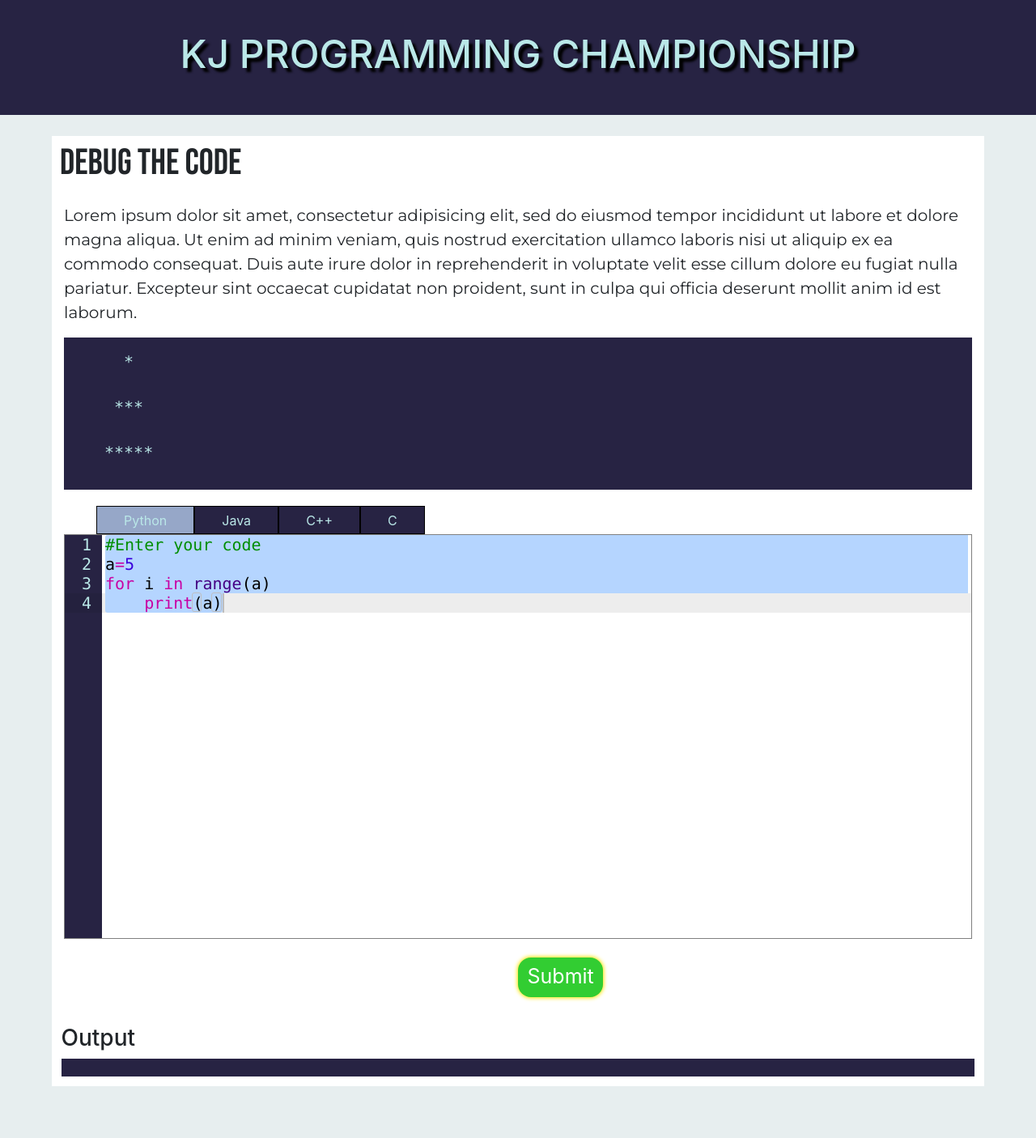
After one commit to saadshaikh0/kj, a Django app: page /algorithm/ in a window 1280 px wide. The commit adds this page. Shown: the whole page at 81% size. Run offline with Django 3.2, Linux system fonts and the light colour scheme; the visitor is signed in with stand-in values (Sample User, id 1); some libraries are stand-ins or nearby versions.

Commit message:
algorithm page added

```diff
--- a/kjcodedecode/kjpage/urls.py
+++ b/kjcodedecode/kjpage/urls.py
@@ -5,4 +5,6 @@ urlpatterns=[path("",views.home,name="home"),
             path("postdata/",views.postdata,name="postdata"),
             path("mcq/",views.mcq,name="mcq"),
             path('mcqpost/',views.mcqpost,name="mcqpost"),
+            path('score/',views.score,name="score"),
+            path("algorithm/",views.algo, name="algorithm"),
             ]
--- a/kjcodedecode/kjpage/views.py
+++ b/kjcodedecode/kjpage/views.py
@@ -40,7 +40,10 @@ def postdata(request):
 
         response = requests.post('https://ide.geeksforgeeks.org/main.php', headers=headers, data=data)
         output=response.json()['output']
+        print(response.json())
+        print("//////////")
         print(output)
+        print("##########")
 
         return JsonResponse({'output':output})
 
@@ -84,4 +87,16 @@ def mcqpost(request):
         s.marks=marks1
         s.save()
 
-    return redirect("/")
+    return redirect("/algorithm/")
+@login_required
+def score(request):
+    q=question.objects.all()
+    s=Student.objects.get(user_id=request.user.id)
+    correct=s.marks
+    wrong=len(q)-correct
+    result="PASS" if correct>wrong else "FAIL"
+    return render(request,"score.html",{"total":len(q),"c":correct,"w":wrong,"r":result})
+
+@login_required
+def algo(request):
+    return render(request,"algorithm.html")
--- /dev/null
+++ b/kjcodedecode/static/algorithm.css
@@ -0,0 +1,123 @@
+html,body{
+  height: auto;
+}
+body{
+  background: #e7eeef;
+}
+.head{
+  background: #272343;
+  padding: 3%;
+}
+.head h2{
+  color: #bae8e8;
+  text-shadow: 5px 5px 3px black;
+  font-size: 300%;
+}
+.question-head{
+padding-left: 10px;
+}
+.question-head p{
+  font-size: 45px;
+  margin-top: 10px;
+  font-family: 'Bebas Neue', cursive;
+
+}
+.content{
+  height: auto;
+background: white;
+margin:  5%;
+margin-top: 2%;
+}
+.question-content{
+  padding: 0px 15px;
+  padding-bottom: 20px;
+}
+.question-content p{
+  font-size: 20px;
+  font-family: 'Montserrat', sans-serif;
+}
+.example-output{
+  padding: 10px 0px;
+  background: #272343;
+}
+.example-output pre{
+  font-size: 20px;
+  margin-left: 50px;
+  padding: 5px 0px;
+    color: #bae8e8;
+}
+#editor{
+  width: 100%;
+  height: 500px;
+  background: white;
+  border: 1px solid grey;
+}
+.ace_gutter-layer{
+  background: #272343;
+}
+.ace_gutter-cell{
+  color: #bae8e8;
+}.editwrap{
+
+  background: white;
+
+}
+button[type="submit"]{
+    margin: 2% 0;
+  margin-left: 50%;
+font-size: 25px;
+padding: 0.5% 1%;
+border-radius: 1rem;
+border: none;
+background: #32CD32;
+color: white;
+box-shadow: 0 0 5px 1px #FFE600;
+}
+button[type="submit"]:hover,button[type="submit"]:active{
+  background: 	#228B22;
+
+}
+.output{
+  padding: 1%;
+
+}
+.output div{
+  padding: 1%;
+  background: #272343;
+  color: #bae8e8;
+}
+.tabs ul{
+  list-style: none;
+  display: flex;
+  flex-wrap: wrap;
+  margin-bottom: 0px;
+  padding-left: 45px;
+  margin-left: 10px;
+}
+
+.tabs ul li{
+  flex-grow: 1;
+  border:1px solid black;
+  padding: 1%;
+  background: #272343;
+  cursor:pointer;
+  color: #bae8e8;
+}
+.tabs a{
+
+  text-decoration: none;
+
+}
+
+.tabs ul li:hover{
+  background: #274b8f7c;
+  color: #bae8e8;
+
+}
+.tabs ul li.active{
+  background: #274b8f7c;
+}
+.tabs{
+
+  width: 40%;
+}
--- /dev/null
+++ b/kjcodedecode/templates/algorithm.html
@@ -0,0 +1,134 @@
+{%load static%}
+<!DOCTYPE html>
+<html lang="en" dir="ltr">
+  <head>
+    <meta charset="utf-8">
+    <link href="https://use.fontawesome.com/releases/v5.0.4/css/all.css" rel="stylesheet">
+<script src="https://cdnjs.cloudflare.com/ajax/libs/ace/1.4.7/ace.js" charset="utf-8"></script>
+    <link href="https://stackpath.bootstrapcdn.com/bootstrap/4.4.1/css/bootstrap.min.css" rel="stylesheet" integrity="sha384-Vkoo8x4CGsO3+Hhxv8T/Q5PaXtkKtu6ug5TOeNV6gBiFeWPGFN9MuhOf23Q9Ifjh" crossorigin="anonymous">
+<link rel="stylesheet" href="{% static 'algorithm.css'%}">
+<link href="https://fonts.googleapis.com/css?family=Bebas+Neue|Montserrat&display=swap" rel="stylesheet">
+    <title>Algorithm page</title>
+  </head>
+  <body>
+    <div class="head">
+      <h2 class="text-center">KJ PROGRAMMING CHAMPIONSHIP
+            <!-- <i class="fas fa-desktop"></i> -->
+          </h2>
+    </div>
+    <div class="content ">
+      <div class="question-head">
+        <p>DEBUG THE CODE</p>
+      </div>
+      <div class="question-content">
+        <p>Lorem ipsum dolor sit amet, consectetur adipisicing elit, sed do eiusmod tempor incididunt ut labore et dolore magna aliqua. Ut enim ad minim veniam, quis nostrud exercitation ullamco laboris nisi ut aliquip ex ea commodo consequat. Duis aute irure dolor in reprehenderit in voluptate velit esse cillum dolore eu fugiat nulla pariatur. Excepteur sint occaecat cupidatat non proident, sunt in culpa qui officia deserunt mollit anim id est laborum.
+        </p>
+        <div class="example-output">
+          <pre>  *  </pre>
+          <pre> ***  </pre>
+          <pre>*****  </pre>
+        </div>
+      </div>
+      <div class="tabs">
+        <ul>
+        <li class="text-center active" l="Python3">
+          Python
+
+        </li>
+        <li class="text-center" l="java">
+          Java
+
+        </li>
+        <li class="text-center" l="Cpp14">
+
+          C++
+        </li>
+        <li class="text-center" l="c">
+          C
+
+        </li>
+        </ul>
+      </div>
+      <form action="/postdata/" id="data" method="POST" enctype="multipart/form-data">
+        {%csrf_token%}
+        <div class="container-fluid editwrap">
+          <div id="editor"></div>
+    </div>
+
+
+        <button type="submit" name="button">Submit</button>
+
+
+
+
+
+      </form>
+      <div class="output">
+        <h3>Output</h3>
+        <div style="white-space: pre-line;" id="outputpara"></div>
+
+      </div>
+    </div>
+    <script src="https://code.jquery.com/jquery-3.3.1.slim.min.js" integrity="sha384-q8i/X+965DzO0rT7abK41JStQIAqVgRVzpbzo5smXKp4YfRvH+8abtTE1Pi6jizo" crossorigin="anonymous"></script>
+    <script src="https://ajax.googleapis.com/ajax/libs/jquery/3.4.1/jquery.min.js"></script>
+
+    <script type="text/javascript">
+      var a=ace.edit("editor");
+      a.setValue("#Enter your code\na=5\nfor i in range(a)\n\tprint(a)")
+      a.setOptions({ useWrapMode: false,
+    highlightActiveLine: true,
+    showPrintMargin: false,
+    theme: 'ace/theme/xcode',
+    mode: 'ace/mode/python',
+    fontSize: "15pt"});
+    console.log(a.getValue());
+    $(".tabs ul li").click(function(e){
+      if(!$(e.target).hasClass("active")){
+      var d=document.querySelectorAll(".tabs ul li");
+      for(var k=0;k<d.length;k++){
+        d[k].classList.remove("active");
+      }
+      console.log(e.target.innerHTML);
+      e.target.className+=" active";
+      var lang=e.target.getAttribute("l");
+      if(lang=="Python3"){
+        a.setOptions({mode:"ace/mode/python",});
+        a.setValue("#Enter your code here");
+      }
+      else if(lang=="java"){
+        a.setOptions({mode:"ace/mode/java",});
+        a.setValue("//Enter your code here");
+      }
+      else if(lang=="Cpp14"){
+        a.setOptions({mode:"ace/mode/c_cpp",});
+        a.setValue("//Enter your code here");
+      }
+      else if(lang=="c"){
+        a.setOptions({mode:"ace/mode/c_cpp",});
+        a.setValue("//Enter your code here");
+      }
+      }
+    })
+    $(document).on('submit',"#data",function(e){
+      e.preventDefault();
+      var t=$(".tabs ul li.active").attr("l");
+
+      $.ajax({
+        type:'POST',
+        url:"/postdata/",
+        data:{
+          lang:t,
+          code:a.getValue(),
+          inputdata:"",
+          csrfmiddlewaretoken:$('input[name=csrfmiddlewaretoken]').val(),
+        },
+        success:function(data){
+          console.log(data);
+          var d=document.querySelector("#outputpara");
+          d.innerHTML=data["output"];
+        },
+      })
+    })
+    </script>
+  </body>
+</html>
--- a/kjcodedecode/templates/home.html
+++ b/kjcodedecode/templates/home.html
@@ -28,7 +28,7 @@
   </head>
   <body>
     <div class="head">
-      <h2 class="text-center">KJ CODE DECODE
+      <h2 class="text-center">KJ PROGRAMMING CHAMPIONSHIP
             <!-- <i class="fas fa-desktop"></i> -->
 
           </h2>
@@ -44,7 +44,7 @@
 
       </div>
       <div class="contentpara">
-        <p>Lorem ipsum dolor sit amet, consectetur adipisicing elit, sed do eiusmod tempor incididunt ut labore et dolore magna aliqua. Ut enim ad minim veniam, quis nostrud exercitation ullamco laboris nisi ut aliquip ex ea commodo consequat. Duis aute irure dolor in reprehenderit in voluptate velit esse cillum dolore eu fugiat nulla pariatur. Excepteur sint occaecat cupidatat non proident, sunt in culpa qui officia deserunt mollit anim id est laborum.</p>
+        <p>Welcome to the KJ Programming Championship. Flaunt your coding knowledge and take the prizes home. This competition consists of three main rounds. Qualify each round one by one to reach the final stage and win the championship. All the best!</p>
 
       </div>
 
--- a/kjcodedecode/templates/mcq.html
+++ b/kjcodedecode/templates/mcq.html
@@ -14,7 +14,7 @@
   </head>
   <body>
     <div class="head">
-      <h2 class="text-center">KJ CODE DECODE
+      <h2 class="text-center">KJ PROGRAMMING CHAMPIONSHIP
             <!-- <i class="fas fa-desktop"></i> -->
           </h2>
     </div>
--- a/kjcodedecode/templates/question.html
+++ b/kjcodedecode/templates/question.html
@@ -11,7 +11,7 @@
   </head>
   <body>
     <div class="head">
-      <h2 class="text-center">KJ CODE DECODE
+      <h2 class="text-center">KJ PROGRAMMING CHAMPIONSHIP
             <!-- <i class="fas fa-desktop"></i> -->
           </h2>
     </div>
```
Also changed, not shown: kjcodedecode/static/score.css (+7 -1 lines), kjcodedecode/templates/score.html (+25 -9 lines), 5 other files.
